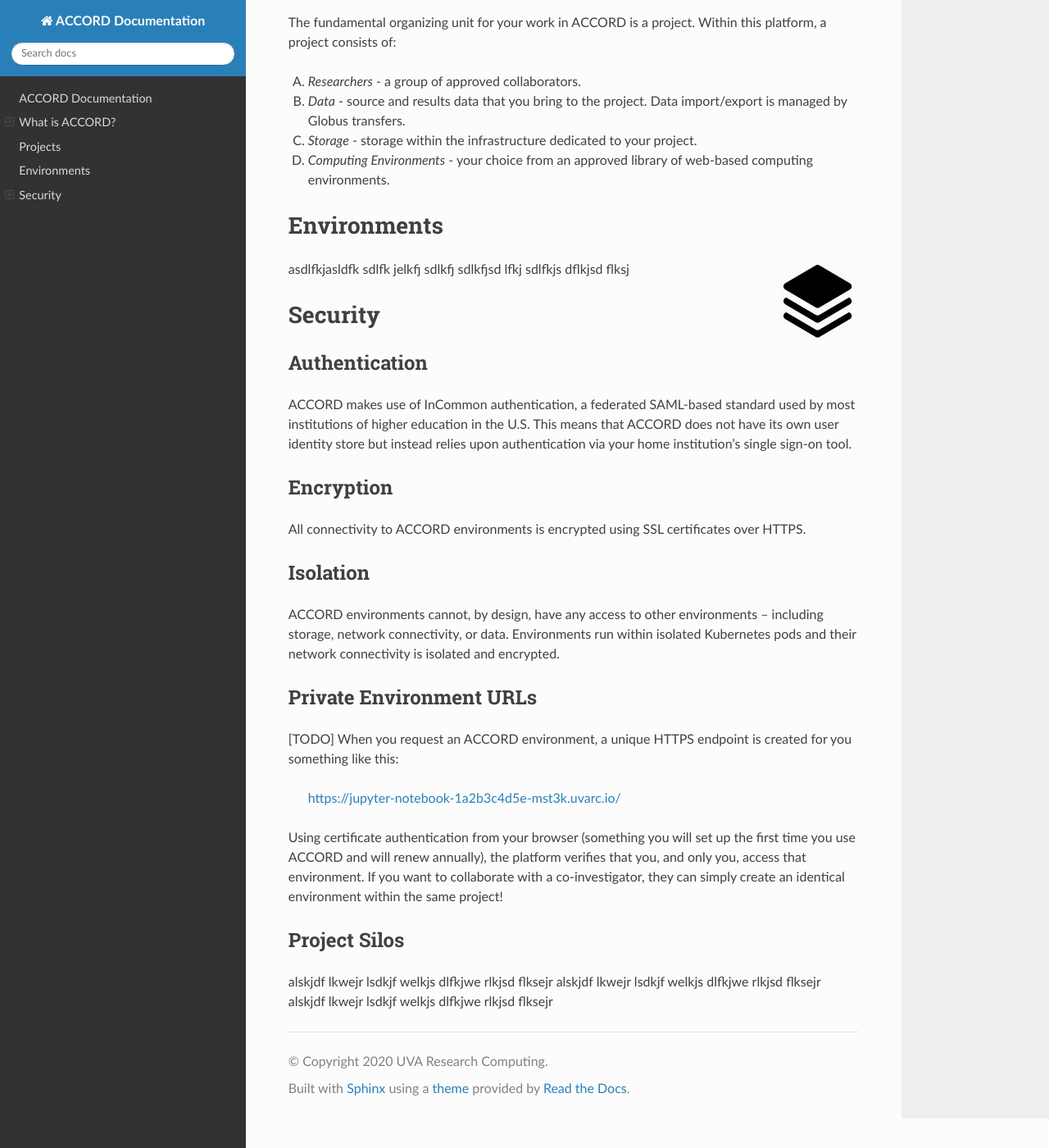
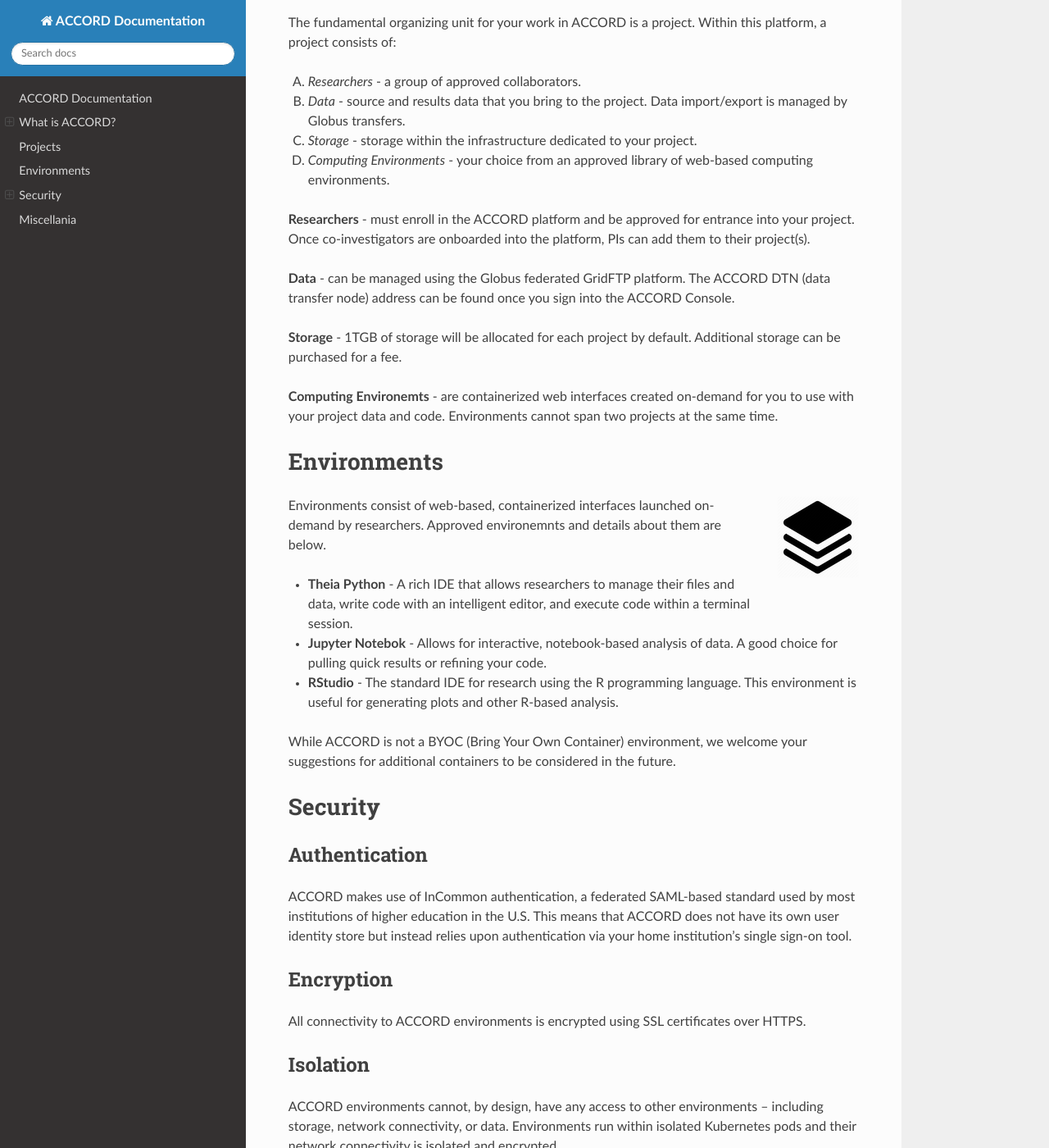
Before and after one commit to uvarc/accord-docs, a Sphinx documentation site: the page built from docs/source/index.rst, in a window 1280 px wide and 1400 px high, scrolled down 1110 px. Shown: the whole window at 82% size. Built offline with Sphinx 7.4.7 and the Read the Docs theme 2.0.0, drawn with Linux system fonts in a browser that asks for light colours; some of the changed text lies outside the part shown.

Commit message:
Even more cowbell

```diff
--- a/docs/source/index.rst
+++ b/docs/source/index.rst
@@ -41,6 +42,15 @@
 (C) *Storage* - storage within the infrastructure dedicated to your project.
 (D) *Computing Environments* - your choice from an approved library of web-based computing environments.
 
+**Researchers** - must enroll in the ACCORD platform and be approved for entrance into your project. Once co-investigators are onboarded into the platform, PIs can add them
+to their project(s).
+
+**Data** - can be managed using the Globus federated GridFTP platform. The ACCORD DTN (data transfer node) address can be found once you sign into the ACCORD Console.
+
+**Storage** - 1TGB of storage will be allocated for each project by default. Additional storage can be purchased for a fee.
+
+**Computing Environemts** - are containerized web interfaces created on-demand for you to use with your project data and code. Environments cannot span two projects at the same time.
+
 Environments
 ============
 
@@ -48,7 +58,14 @@
    :alt: Environments
    :align: right
 
-asdlfkjasldfk sdlfk jelkfj sdlkfj sdlkfjsd lfkj sdlfkjs dflkjsd flksj
+Environments consist of web-based, containerized interfaces launched on-demand by researchers. Approved environemnts and details about them are below.
+
+* **Theia Python** - A rich IDE that allows researchers to manage their files and data, write code with an intelligent editor, and execute code within a terminal session.
+* **Jupyter Notebok** - Allows for interactive, notebook-based analysis of data. A good choice for pulling quick results or refining your code.
+* **RStudio** - The standard IDE for research using the R programming language. This environment is useful for generating plots and other R-based analysis.
+
+While ACCORD is not a BYOC (Bring Your Own Container) environment, we welcome your suggestions for additional containers to be considered in the future.
+
 
 Security
 ========
@@ -59,10 +76,12 @@
 ACCORD makes use of InCommon authentication, a federated SAML-based standard used by most institutions of higher education in the U.S. This means that ACCORD does not have its
 own user identity store but instead relies upon authentication via your home institution's single sign-on tool.
 
+
 Encryption
 ----------
 
 All connectivity to ACCORD environments is encrypted using SSL certificates over HTTPS.
+
 
 Isolation
 ---------
@@ -74,7 +93,7 @@
 Private Environment URLs
 ------------------------
 
-[TODO] When you request an ACCORD environment, a unique HTTPS endpoint is created for you something like this:
+**[TO-DO]** When you request an ACCORD environment, a unique HTTPS endpoint is created for you something like this:
 
     https://jupyter-notebook-1a2b3c4d5e-mst3k.uvarc.io/
 
@@ -83,7 +102,8 @@
 environment within the same project!
 
 
-Project Silos
--------------
+Miscellania
+========
 
-alskjdf lkwejr lsdkjf welkjs dlfkjwe rlkjsd flksejr alskjdf lkwejr lsdkjf welkjs dlfkjwe rlkjsd flksejr alskjdf lkwejr lsdkjf welkjs dlfkjwe rlkjsd flksejr
+The ACCORD project was designed and built by the **Research Computing Group** https://www.rc.virginia.edu/ at the University of Virginia, under the coordination of the ACCORD Grant Project Manager
+Tho Nguyen (faculty, Computer Science) and Ron Hutchins, Vice Provost for Information Technology.
```
Also changed, not shown: other parts of docs/source/index.rst (+1 -0 lines), 6 other files.
